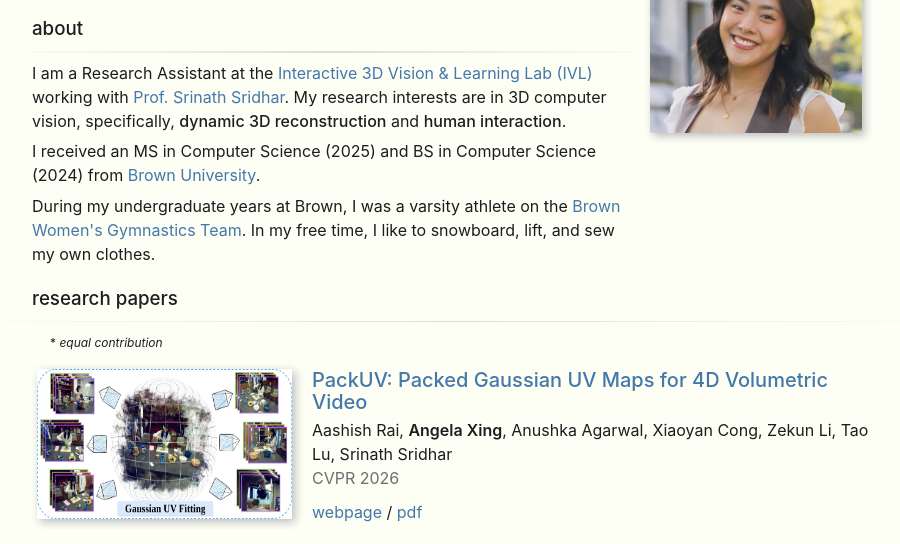
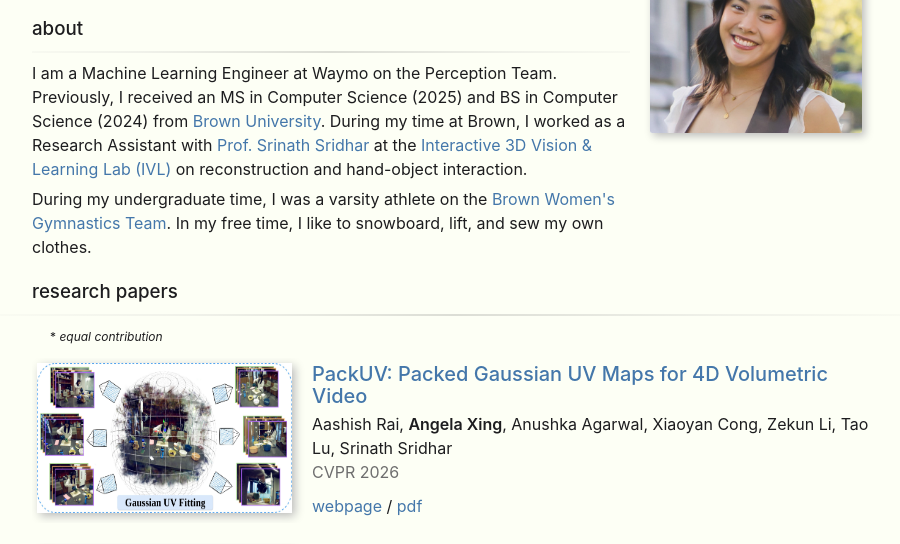
Before and after one commit to xing-angela/xing-angela.github.io, a plain HTML site: page index.html in a window 1280 px wide. Shown: the part 179-723 px from the top of the page, without its empty margins (183-1083 px from the left). Drawn offline with Linux system fonts and the light colour scheme; grey boxes are pictures that could not be loaded.

Commit message:
update bio and paper awards

```diff
--- a/index.html
+++ b/index.html
@@ -603,19 +603,18 @@
                 <hr>
                 <div class="bio justify">
                     <p>
-                        I am a Research Assistant at the <a href="https://ivl.cs.brown.edu/">Interactive 3D Vision & Learning Lab (IVL)</a>
-                        working with <a href="https://cs.brown.edu/people/ssrinath/">Prof. Srinath Sridhar</a>. My research
-                        interests are in 3D computer vision, specifically, <span class="research-tag">dynamic 3D
-                            reconstruction</span> and <span class="research-tag">human interaction</span>.
+                        I am a Machine Learning Engineer at Waymo on the Perception Team.
+                        Previously, I received an MS in Computer Science (2025) and BS in Computer Science (2024)
+                        from <a href="https://www.brown.edu/">Brown University</a>.
+                        During my time at Brown, I worked as a Research Assistant with
+                        <a href="https://cs.brown.edu/people/ssrinath/">Prof. Srinath Sridhar</a> at the
+                        <a href="https://ivl.cs.brown.edu/">Interactive 3D Vision & Learning Lab (IVL)</a>
+                        on reconstruction and hand-object interaction.
+
                     </p>
                     <br />
                     <p>
-                        I received an MS in Computer Science (2025) and BS in Computer Science (2024)
-                        from <a href="https://www.brown.edu/">Brown University</a>.
-                    </p>
-                    <br />
-                    <p>
-                        During my undergraduate years at Brown, I was a varsity athlete on the
+                        During my undergraduate time, I was a varsity athlete on the
                         <a href="https://brownbears.com/sports/womens-gymnastics">Brown Women's Gymnastics Team</a>.
                         In my free time, I like to snowboard, lift, and sew my own clothes.
                         <!-- <a href="sewing.html">sew</a>.  -->
@@ -691,7 +690,7 @@
                             Venkatesh Babu Radhakrishnan, Srinath Sridhar
                         </div>
                         <div class="pub-booktitle">
-                            <p>CVPR 2026</p>
+                            <p>CVPR 2026</p>&ensp;<b class="pub-highlight">Highlight</b>
                         </div>
                         <div class="pub-links">
                             <a href="https://ivl.cs.brown.edu/research/turbo-gs">webpage</a>
```
